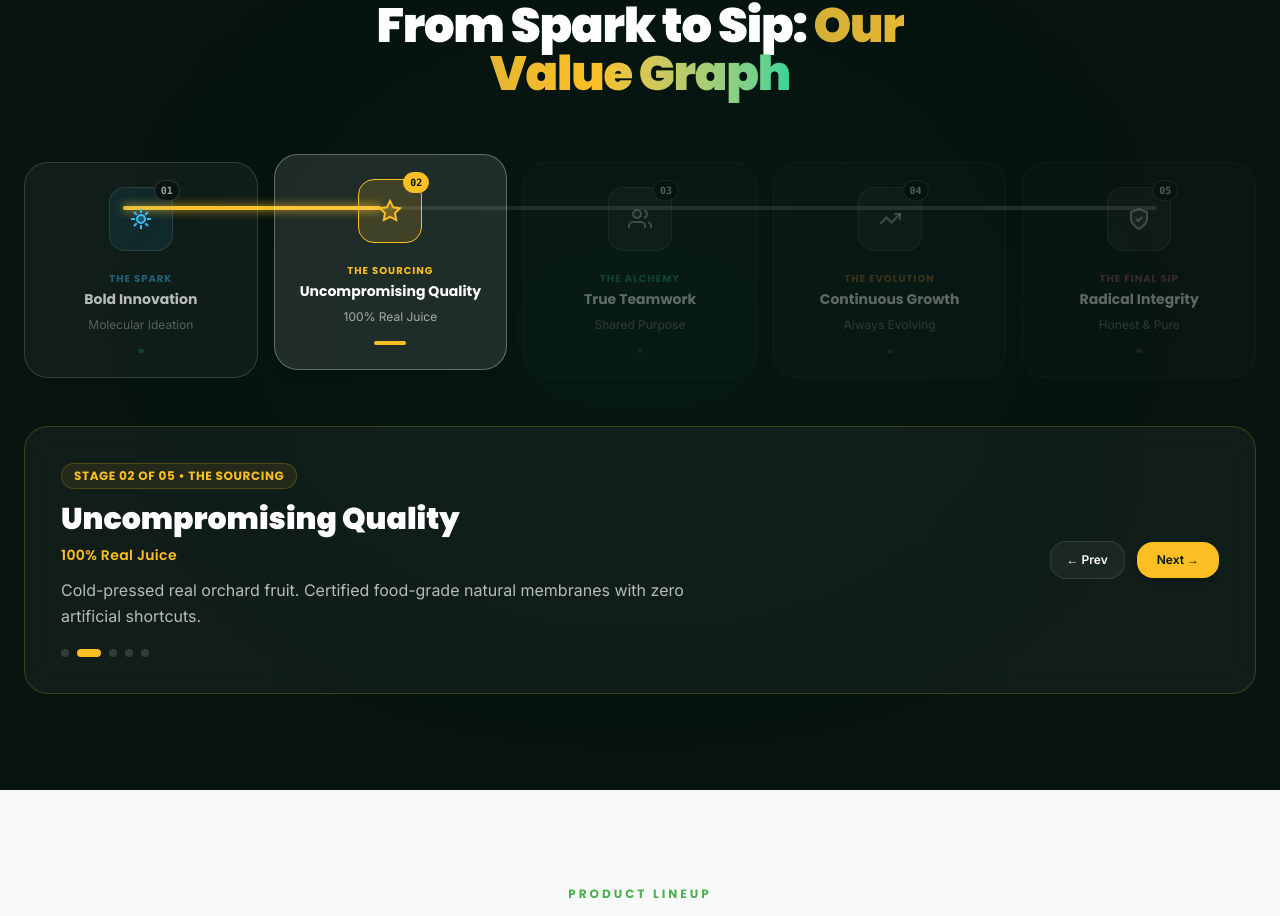
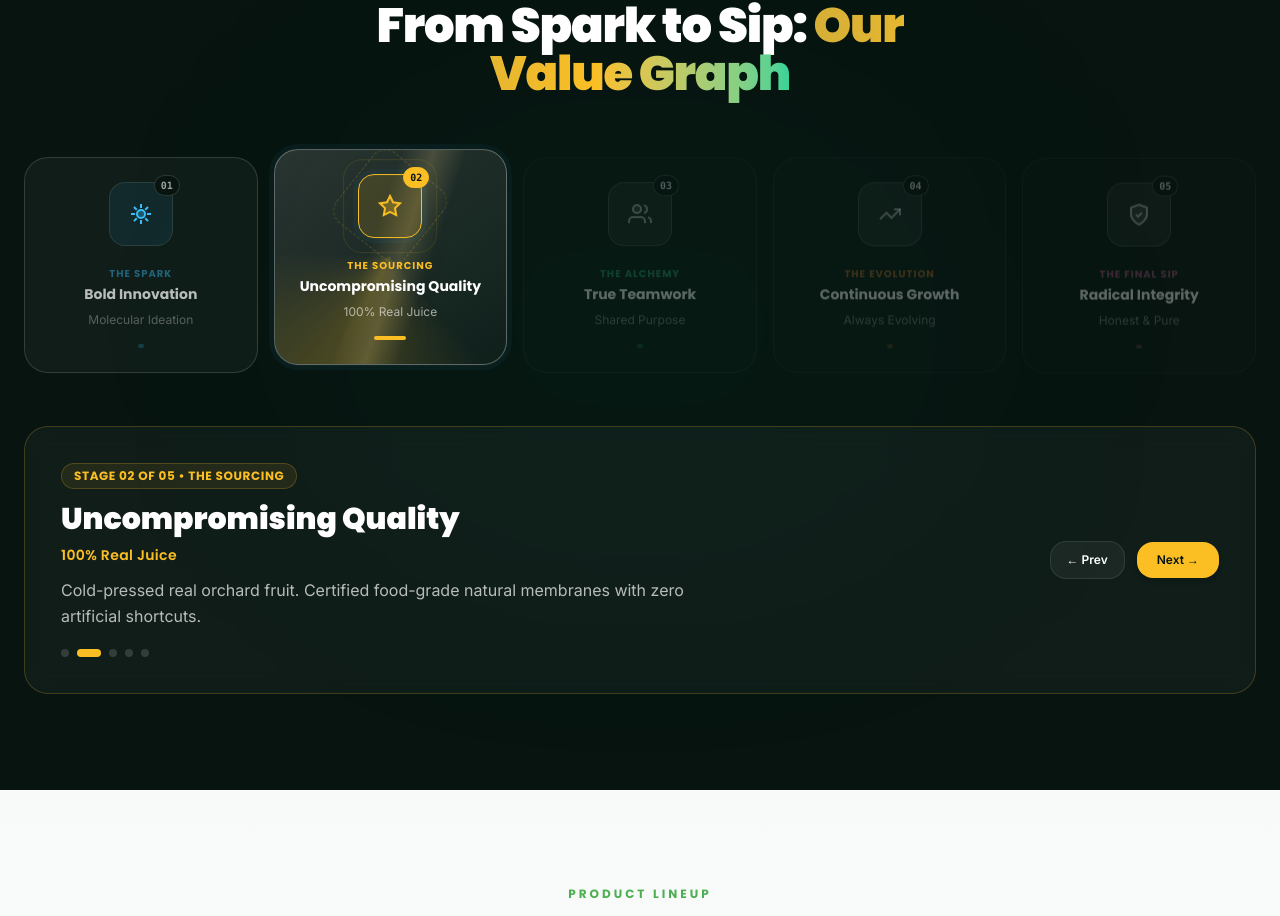
Before and after one commit to ARAVINTHL1/orbsip, a React (Vite) app: page / in a window 1280 px wide. Shown: the part 2593-3509 px from the top of the page. Built offline with nearby package versions, Linux system fonts and the light colour scheme.

Commit message:
animation

```diff
--- a/src/App.jsx
+++ b/src/App.jsx
@@ -15,7 +15,7 @@ export default function App() {
   const [loading, setLoading] = useState(true)
 
   return (
-    <>
+    <div className={loading ? 'home-page is-loading' : 'home-page is-ready'}>
       {loading && <SplashScreen onDone={() => setLoading(false)} />}
 
       <Navbar />
@@ -32,6 +32,6 @@ export default function App() {
 
       <Footer />
       <BackToTop />
-    </>
+    </div>
   )
 }
--- a/src/components/BrandValues.jsx
+++ b/src/components/BrandValues.jsx
@@ -120,24 +120,8 @@ export default function BrandValues() {
           </h2>
         </div>
 
-        {/* ── FLOW PIPELINE (SIMPLE & CLEAN) ── */}
+        {/* ── SPOTLIGHT VALUE CAROUSEL ── */}
         <div className="relative mb-12">
-
-          {/* Desktop Connecting Line */}
-          <div className="hidden lg:block absolute top-[44px] left-[8%] right-[8%] h-1 z-0 pointer-events-none">
-            {/* Background base track */}
-            <div className="w-full h-1 bg-white/10 rounded-full" />
-
-            {/* Simple glowing progress line */}
-            <div
-              className="absolute top-0 left-0 h-1 rounded-full transition-all duration-700 ease-in-out"
-              style={{
-                width: `${(activeStep / (flowSteps.length - 1)) * 100}%`,
-                backgroundColor: current.color,
-                boxShadow: `0 0 10px ${current.color}`,
-              }}
-            />
-          </div>
 
           {/* 5 Process Nodes */}
           <div className="grid grid-cols-1 sm:grid-cols-2 lg:grid-cols-5 gap-4 relative z-10">
@@ -149,18 +133,22 @@ export default function BrandValues() {
                 <div
                   key={item.id}
                   onClick={() => setActiveStep(index)}
-                  className={`group relative flex flex-col items-center text-center p-6 rounded-3xl cursor-pointer border
+                  className={`value-card group relative flex flex-col items-center text-center p-6 rounded-3xl cursor-pointer border
                     transition-all duration-400 ease-out
                     ${isCurrent
-                      ? 'bg-white/10 border-white/30 shadow-lg -translate-y-2'
+                      ? 'value-card-active bg-white/10 border-white/30 shadow-lg -translate-y-2'
                       : isPast
                         ? 'bg-white/[0.04] border-white/15 hover:bg-white/[0.07]'
                         : 'bg-white/[0.02] border-white/5 hover:bg-white/[0.05] opacity-50 hover:opacity-80'
                     }`}
+                  style={{
+                    '--value-delay': `${index * 0.18}s`,
+                    '--value-color': item.color,
+                  }}
                 >
                   {/* Flow Node Icon Hub */}
                   <div
-                    className="relative w-16 h-16 rounded-2xl flex items-center justify-center mb-5 transition-transform duration-300 group-hover:scale-105"
+                    className={`value-card-hub relative w-16 h-16 rounded-2xl flex items-center justify-center mb-5 transition-transform duration-300 group-hover:scale-105 ${isCurrent ? 'value-card-hub-active' : ''}`}
                     style={{
                       backgroundColor: isCurrent ? `${item.color}25` : isPast ? `${item.color}15` : 'rgba(255,255,255,0.05)',
                       border: `1.5px solid ${isCurrent ? item.color : 'rgba(255,255,255,0.1)'}`,
--- a/src/index.css
+++ b/src/index.css
@@ -13,27 +13,33 @@
   --color-gold-500: #D4AF37;
   --color-gold-600: #B8960C;
 
-  --color-orb-blue:      #1E88E5;
-  --color-orb-blue-lt:   #42A5F5;
-  --color-orb-green:     #4CAF50;
-  --color-orb-green-lt:  #81C784;
+  --color-orb-blue: #1E88E5;
+  --color-orb-blue-lt: #42A5F5;
+  --color-orb-green: #4CAF50;
+  --color-orb-green-lt: #81C784;
 
-  --color-guava:       #f06292;
-  --color-mango:       #FFB300;
-  --color-watermelon:  #ef5350;
+  --color-guava: #f06292;
+  --color-mango: #FFB300;
+  --color-watermelon: #ef5350;
 
   /* ── Typography ── */
   --font-poppins: 'Poppins', sans-serif;
-  --font-inter:   'Inter', sans-serif;
+  --font-inter: 'Inter', sans-serif;
 
   /* ── Radius ── */
   --radius-orb: 9999px;
 }
 
 /* ── Global resets ── */
-*, *::before, *::after { box-sizing: border-box; }
+*,
+*::before,
+*::after {
+  box-sizing: border-box;
+}
 
-html { scroll-behavior: smooth; }
+html {
+  scroll-behavior: smooth;
+}
 
 body {
   font-family: var(--font-inter);
@@ -44,84 +50,252 @@ body {
 
 /* ── Floating orb keyframe ── */
 @keyframes float {
-  0%, 100% { transform: translateY(0px) scale(1); }
-  50%       { transform: translateY(-14px) scale(1.04); }
+
+  0%,
+  100% {
+    transform: translateY(0px) scale(1);
+  }
+
+  50% {
+    transform: translateY(-14px) scale(1.04);
+  }
 }
 
 @keyframes floatSlow {
-  0%, 100% { transform: translateY(0px) rotate(0deg); }
-  50%       { transform: translateY(-20px) rotate(6deg); }
+
+  0%,
+  100% {
+    transform: translateY(0px) rotate(0deg);
+  }
+
+  50% {
+    transform: translateY(-20px) rotate(6deg);
+  }
 }
 
 @keyframes bob {
-  0%, 100% { transform: translateY(0); }
-  50%       { transform: translateY(-10px); }
+
+  0%,
+  100% {
+    transform: translateY(0);
+  }
+
+  50% {
+    transform: translateY(-10px);
+  }
 }
 
 @keyframes fadeInUp {
-  from { opacity: 0; transform: translateY(32px); }
-  to   { opacity: 1; transform: translateY(0); }
+  from {
+    opacity: 0;
+    transform: translateY(32px);
+  }
+
+  to {
+    opacity: 1;
+    transform: translateY(0);
+  }
+}
+
+@keyframes heroEntrance {
+  from {
+    opacity: 0.35;
+    transform: translateY(20px) scale(0.98);
+  }
+
+  to {
+    opacity: 1;
+    transform: translateY(0) scale(1);
+  }
 }
 
 @keyframes shimmer {
-  0%   { background-position: -400px 0; }
-  100% { background-position: 400px 0; }
+  0% {
+    background-position: -400px 0;
+  }
+
+  100% {
+    background-position: 400px 0;
+  }
 }
 
 @keyframes orbPulse {
-  0%, 100% { transform: scale(1); opacity: 0.8; }
-  50%       { transform: scale(1.2); opacity: 1; }
+
+  0%,
+  100% {
+    transform: scale(1);
+    opacity: 0.8;
+  }
+
+  50% {
+    transform: scale(1.2);
+    opacity: 1;
+  }
 }
 
 @keyframes scrollCue {
-  0%, 100% { opacity: 0.3; transform: translateY(0); }
-  50%       { opacity: 1;   transform: translateY(6px); }
+
+  0%,
+  100% {
+    opacity: 0.3;
+    transform: translateY(0);
+  }
+
+  50% {
+    opacity: 1;
+    transform: translateY(6px);
+  }
 }
 
 @keyframes spinSlow {
-  from { transform: rotate(0deg); }
-  to   { transform: rotate(360deg); }
+  from {
+    transform: rotate(0deg);
+  }
+
+  to {
+    transform: rotate(360deg);
+  }
 }
 
 @keyframes nodeEntrance {
-  from { opacity: 0; transform: translateY(20px) scale(0.9); }
-  to   { opacity: 1; transform: translateY(0)  scale(1); }
+  from {
+    opacity: 0;
+    transform: translateY(20px) scale(0.9);
+  }
+
+  to {
+    opacity: 1;
+    transform: translateY(0) scale(1);
+  }
 }
 
 @keyframes pulseRing {
-  0%   { transform: scale(1);    opacity: 0.6; }
-  60%  { transform: scale(1.25); opacity: 0;   }
-  100% { transform: scale(1.25); opacity: 0;   }
+  0% {
+    transform: scale(1);
+    opacity: 0.6;
+  }
+
+  60% {
+    transform: scale(1.25);
+    opacity: 0;
+  }
+
+  100% {
+    transform: scale(1.25);
+    opacity: 0;
+  }
 }
 
 @keyframes streamFlow {
-  0%   { background-position: 0% 50%; }
-  100% { background-position: 200% 50%; }
+  0% {
+    background-position: 0% 50%;
+  }
+
+  100% {
+    background-position: 200% 50%;
+  }
+}
+
+@keyframes valueCardBreathe {
+  0%,
+  100% {
+    transform: translateY(0);
+  }
+
+  50% {
+    transform: translateY(-5px);
+  }
+}
+
+@keyframes valueCardGlow {
+  0%,
+  100% {
+    box-shadow: 0 0 0 0 rgba(56, 189, 248, 0);
+  }
+
+  50% {
+    box-shadow: 0 0 0 12px rgba(56, 189, 248, 0.12);
+  }
+}
+
+@keyframes valueAuraSpin {
+  from {
+    transform: rotate(0deg);
+  }
+
+  to {
+    transform: rotate(360deg);
+  }
+}
+
+@keyframes valueLightSweep {
+  from {
+    transform: translateX(-130%) skewX(-18deg);
+  }
+
+  to {
+    transform: translateX(230%) skewX(-18deg);
+  }
 }
 
 @keyframes droplet {
-  0%, 100% { transform: translateX(-50%) scale(1);    }
-  50%       { transform: translateX(-50%) scale(1.35); }
+
+  0%,
+  100% {
+    transform: translateX(-50%) scale(1);
+  }
+
+  50% {
+    transform: translateX(-50%) scale(1.35);
+  }
 }
 
 @keyframes fadeSlideUp {
-  from { opacity: 0; transform: translateY(16px); }
-  to   { opacity: 1; transform: translateY(0); }
+  from {
+    opacity: 0;
+    transform: translateY(16px);
+  }
+
+  to {
+    opacity: 1;
+    transform: translateY(0);
+  }
 }
 
 @keyframes splashOrb {
-  0%, 100% { transform: translateY(0px) rotate(0deg) scale(1); }
-  50%       { transform: translateY(-24px) rotate(10deg) scale(1.08); }
+
+  0%,
+  100% {
+    transform: translateY(0px) rotate(0deg) scale(1);
+  }
+
+  50% {
+    transform: translateY(-24px) rotate(10deg) scale(1.08);
+  }
 }
 
 @keyframes splashFadeUp {
-  from { opacity: 0; transform: translateY(24px); }
-  to   { opacity: 1; transform: translateY(0); }
+  from {
+    opacity: 0;
+    transform: translateY(24px);
+  }
+
+  to {
+    opacity: 1;
+    transform: translateY(0);
+  }
 }
 
 @keyframes splashBounce {
-  0%, 100% { transform: translateY(0); }
-  50%       { transform: translateY(-10px); }
+
+  0%,
+  100% {
+    transform: translateY(0);
+  }
+
+  50% {
+    transform: translateY(-10px);
+  }
 }
 
 @keyframes waterRipple {
@@ -129,9 +303,11 @@ body {
     transform: translate(-50%, -50%) scale(0.4);
     opacity: 0.75;
   }
+
   60% {
     opacity: 0.3;
   }
+
   100% {
     transform: translate(-50%, -50%) scale(2.8);
     opacity: 0;
@@ -139,10 +315,13 @@ body {
 }
 
 @keyframes auraPulse {
-  0%, 100% {
+
+  0%,
+  100% {
     transform: translate(-50%, -50%) scale(1);
     opacity: 0.4;
   }
+
   50% {
     transform: translate(-50%, -50%) scale(1.15);
     opacity: 0.7;
@@ -150,42 +329,185 @@ body {
 }
 
 @keyframes marqueeScroll {
-  0%   { transform: translateX(0); }
-  100% { transform: translateX(-50%); }
+  0% {
+    transform: translateX(0);
+  }
+
+  100% {
+    transform: translateX(-50%);
+  }
 }
 
 /* ── Utility helpers ── */
-.float-anim      { animation: float 4s ease-in-out infinite; }
-.float-slow-anim { animation: floatSlow 6s ease-in-out infinite; }
-.bob-anim        { animation: bob 3s ease-in-out infinite; }
-.orb-pulse       { animation: orbPulse 2.5s ease-in-out infinite; }
-.node-enter      { animation: nodeEntrance 0.5s cubic-bezier(0.34, 1.56, 0.64, 1) forwards; }
-.pulse-ring      { animation: pulseRing 1.8s ease-out infinite; }
-.stream-flow     { animation: streamFlow 2s linear infinite; background-size: 200% 100%; }
-.droplet-pulse   { animation: droplet 1.4s ease-in-out infinite; }
-.fade-slide-up   { animation: fadeSlideUp 0.45s ease forwards; }
-.marquee-track   { display: flex; width: max-content; animation: marqueeScroll 85s linear infinite; }
-.marquee-track:hover { animation-play-state: paused; }
+.float-anim {
+  animation: float 4s ease-in-out infinite;
+}
+
+.float-slow-anim {
+  animation: floatSlow 6s ease-in-out infinite;
+}
+
+.bob-anim {
+  animation: bob 3s ease-in-out infinite;
+}
+
+.orb-pulse {
+  animation: orbPulse 2.5s ease-in-out infinite;
+}
+
+.node-enter {
+  animation: nodeEntrance 0.5s cubic-bezier(0.34, 1.56, 0.64, 1) forwards;
+}
+
+.pulse-ring {
+  animation: pulseRing 1.8s ease-out infinite;
+}
+
+.stream-flow {
+  animation: streamFlow 2s linear infinite;
+  background-size: 200% 100%;
+}
+
+.value-card {
+  isolation: isolate;
+  overflow: hidden;
+  animation: valueCardBreathe 4.5s ease-in-out infinite;
+  animation-delay: var(--value-delay);
+}
+
+.value-card::before {
+  content: '';
+  position: absolute;
+  inset: -45%;
+  z-index: -1;
+  background: conic-gradient(
+    from 0deg,
+    transparent 0deg,
+    var(--value-color) 70deg,
+    transparent 135deg,
+    transparent 360deg
+  );
+  opacity: 0;
+  transition: opacity 0.5s ease;
+  animation: valueAuraSpin 5s linear infinite;
+}
+
+.value-card-active {
+  background: linear-gradient(145deg, rgba(255, 255, 255, 0.14), rgba(255, 255, 255, 0.04));
+  animation: valueCardBreathe 4.5s ease-in-out infinite, valueCardGlow 2.2s ease-out infinite;
+}
+
+.value-card-active::before {
+  opacity: 0.22;
+}
+
+.value-card-active::after {
+  content: '';
+  position: absolute;
+  top: 0;
+  bottom: 0;
+  left: 0;
+  z-index: -1;
+  width: 28%;
+  background: linear-gradient(90deg, transparent, color-mix(in srgb, var(--value-color) 55%, white), transparent);
+  opacity: 0.18;
+  transform: translateX(-130%) skewX(-18deg);
+  animation: valueLightSweep 3.8s ease-in-out infinite;
+  pointer-events: none;
+}
+
+.value-card-hub-active {
+  animation: valueCardGlow 2.2s ease-out infinite;
+}
+
+.value-card-hub-active::before,
+.value-card-hub-active::after {
+  content: '';
+  position: absolute;
+  inset: -8px;
+  border: 1px solid var(--value-color);
+  border-radius: inherit;
+  opacity: 0;
+  pointer-events: none;
+}
+
+.value-card-hub-active::before {
+  animation: pulseRing 1.8s ease-out infinite;
+}
+
+.value-card-hub-active::after {
+  inset: -14px;
+  opacity: 0.2;
+  transform: rotate(45deg);
+  border-style: dashed;
+  animation: valueAuraSpin 7s linear infinite;
+}
+
+@media (prefers-reduced-motion: reduce) {
+  .value-card,
+  .value-card-active,
+  .value-card-hub-active,
+  .value-card::before,
+  .value-card-active::after,
+  .value-card-hub-active::before,
+  .value-card-hub-active::after {
+    animation: none;
+  }
+}
+
+.droplet-pulse {
+  animation: droplet 1.4s ease-in-out infinite;
+}
+
+.fade-slide-up {
+  animation: fadeSlideUp 0.45s ease forwards;
+}
+
+.marquee-track {
+  display: flex;
+  width: max-content;
+  animation: marqueeScroll 85s linear infinite;
+}
+
+.marquee-track:hover {
+  animation-play-state: paused;
+}
 
 .animate-in {
   animation: fadeInUp 0.7s ease forwards;
 }
+
 .invisible-until-scroll {
   opacity: 0;
   transform: translateY(32px);
   transition: opacity 0.7s ease, transform 0.7s ease;
 }
+
 .invisible-until-scroll.visible {
   opacity: 1;
   transform: translateY(0);
 }
 
+.home-page.is-ready #home .invisible-until-scroll.visible {
+  animation: heroEntrance 0.9s cubic-bezier(0.16, 1, 0.3, 1) both;
+}
+
+.home-page.is-ready #home .invisible-until-scroll.visible:nth-child(2) {
+  animation-delay: 0.16s;
+}
+
+@media (prefers-reduced-motion: reduce) {
+  .home-page.is-ready #home .invisible-until-scroll.visible {
+    animation: none;
+  }
+}
+
 /* ── Glassmorphism card ── */
 .glass {
-  background: rgba(255,255,255,0.08);
+  background: rgba(255, 255, 255, 0.08);
   backdrop-filter: blur(12px);
   -webkit-backdrop-filter: blur(12px);
-  border: 1px solid rgba(255,255,255,0.15);
+  border: 1px solid rgba(255, 255, 255, 0.15);
 }
 
 /* ── Gold shimmer button ── */
@@ -193,19 +515,32 @@ body {
   position: relative;
   overflow: hidden;
 }
+
 .btn-gold-shimmer::after {
   content: '';
   position: absolute;
-  top: 0; left: -100%;
-  width: 60%; height: 100%;
-  background: linear-gradient(90deg, transparent, rgba(255,255,255,0.25), transparent);
+  top: 0;
+  left: -100%;
+  width: 60%;
+  height: 100%;
+  background: linear-gradient(90deg, transparent, rgba(255, 255, 255, 0.25), transparent);
   transition: left 0.5s ease;
 }
+
 .btn-gold-shimmer:hover::after {
   left: 140%;
 }
 
 /* ── Scrollbar ── */
-::-webkit-scrollbar { width: 6px; }
-::-webkit-scrollbar-track { background: #0D2818; }
-::-webkit-scrollbar-thumb { background: #D4AF37; border-radius: 3px; }
+::-webkit-scrollbar {
+  width: 6px;
+}
+
+::-webkit-scrollbar-track {
+  background: #0D2818;
+}
+
+::-webkit-scrollbar-thumb {
+  background: #D4AF37;
+  border-radius: 3px;
+}
```
